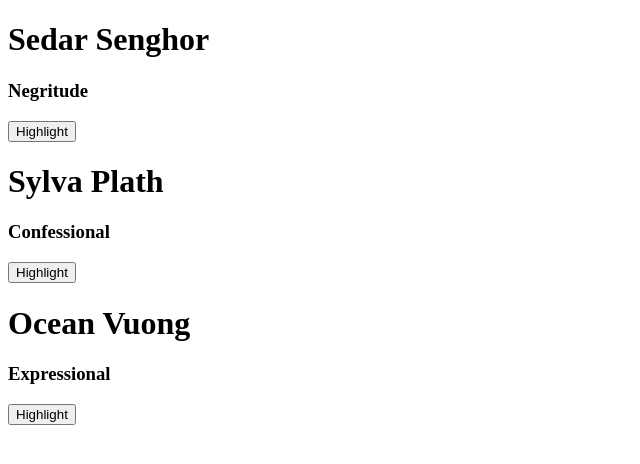
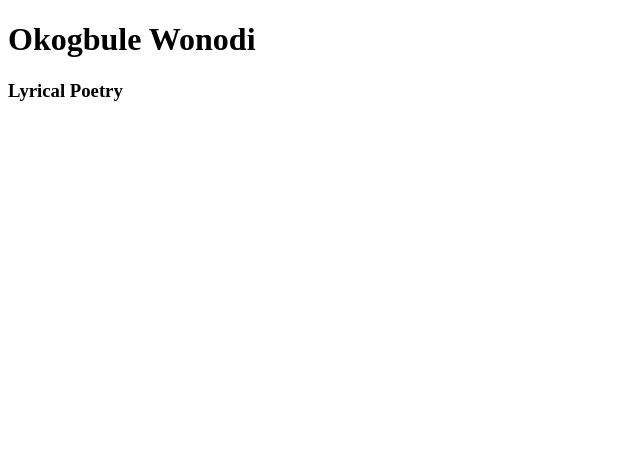
Before and after one commit to laresamdeola/ReactPractise, a React (Create React App) app: page / in a window 1280 px wide. Shown: the top 464 px of the page, without its empty margins (0-640 px from the left). Built offline with nearby package versions, Linux system fonts and the light colour scheme.

Commit message:
Update propsdestructuring.jsx and index.js

```diff
--- a/src/components/lessons/propsdestructuring.jsx
+++ b/src/components/lessons/propsdestructuring.jsx
@@ -0,0 +1,17 @@
+import React from "react";
+
+const Poets2 = () => {
+  return <Poet2 id="1" name="Okogbule Wonodi" genre="Lyrical Poetry" />;
+};
+
+const Poet2 = (props) => {
+  const { id, name, genre } = props;
+  return (
+    <div key={id}>
+      <h1>{name}</h1>
+      <h3>{genre}</h3>
+    </div>
+  );
+};
+
+export { Poets2 };
--- a/src/index.js
+++ b/src/index.js
@@ -1,8 +1,8 @@
 import React from "react";
 import { createRoot } from "react-dom/client";
-import { Poets } from "./components/lessons/props2";
+import { Poets2 } from "./components/lessons/propsdestructuring";
 
 const rootElement = document.getElementById("root");
 const root = createRoot(rootElement);
 
-root.render(<Poets />);
+root.render(<Poets2 />);
```
